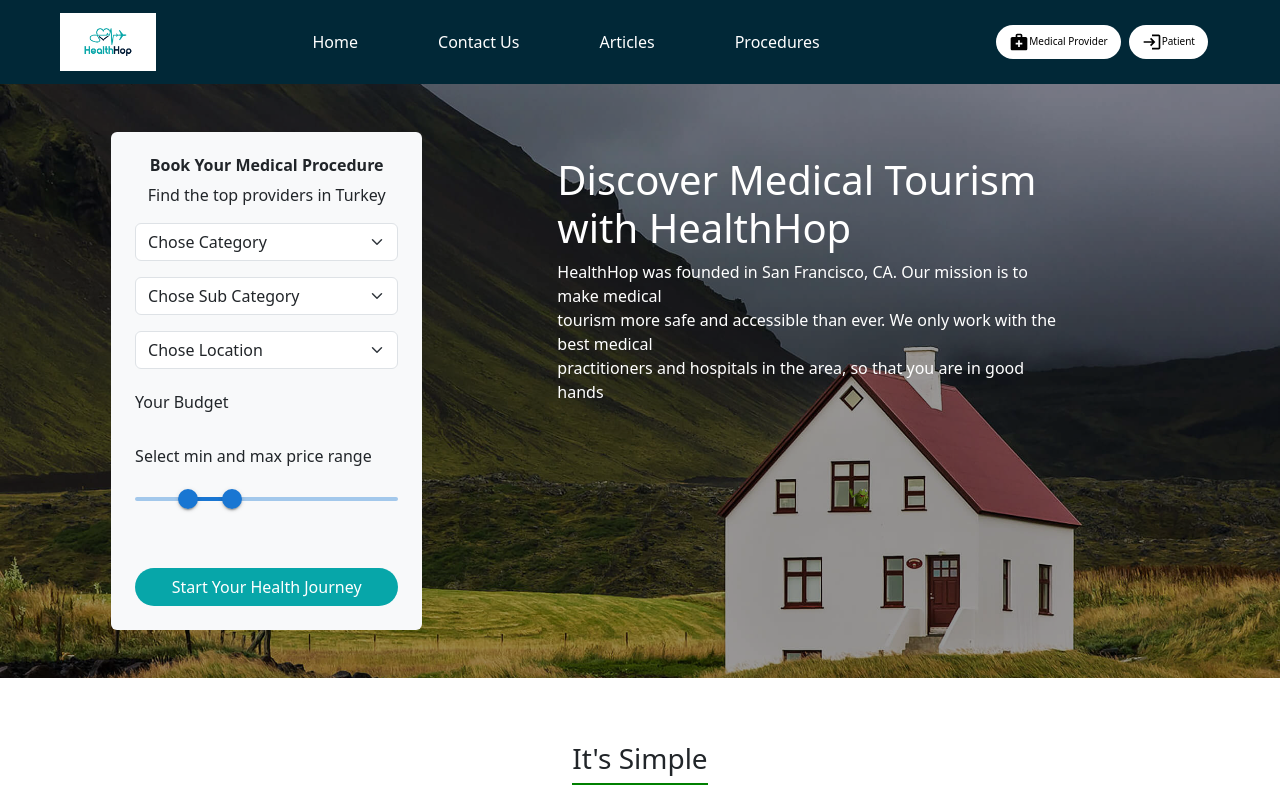
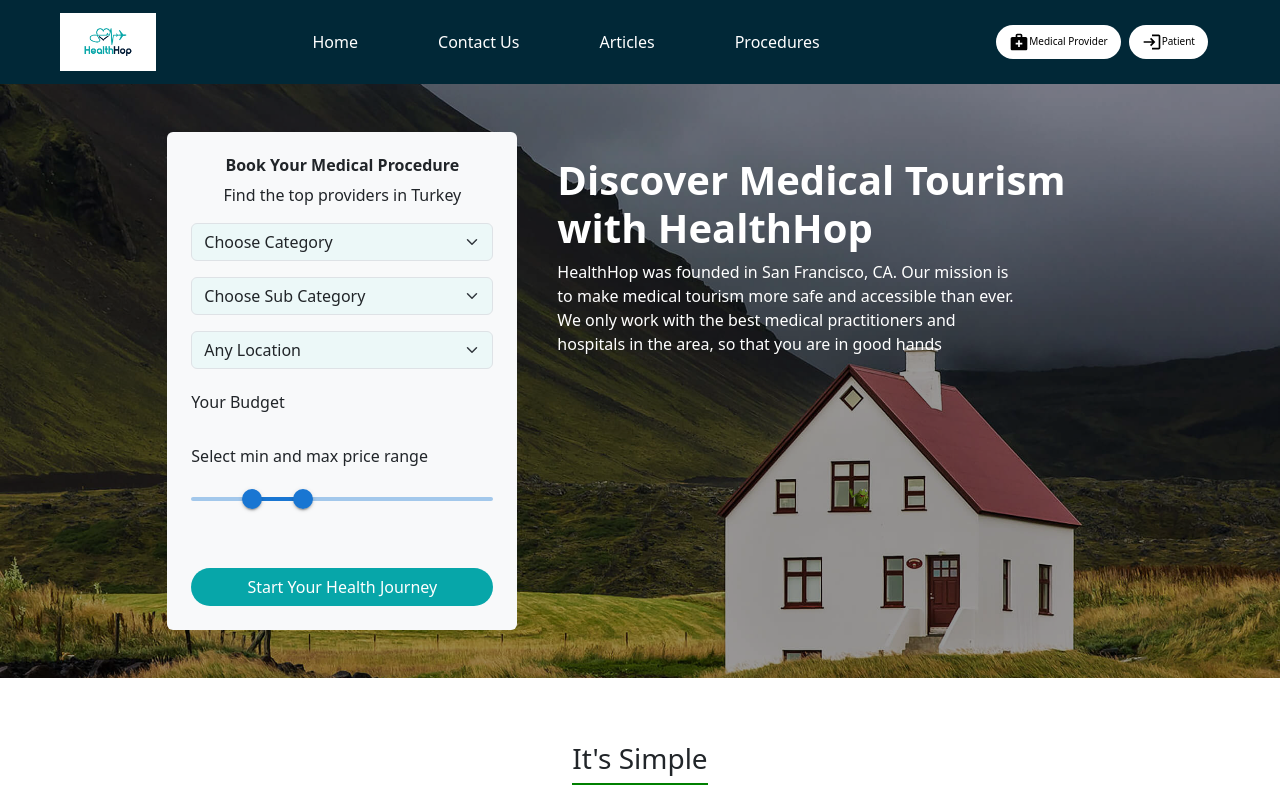
Before and after one commit to soniaFarhan/healthhop, a React (Create React App) app: page /Home in a window 1280 px wide. Shown: the top 786 px of the page. Built offline with nearby package versions, Linux system fonts and the light colour scheme.

Commit message:
home half

```diff
--- a/src/App.css
+++ b/src/App.css
@@ -443,6 +443,15 @@ ul li {text-align: start;}
 .place-card-medium{
   display: none !important;
 }
+.triangle-down {
+	width: 0;
+	height: 0;
+	border-left: 25px solid transparent;
+	border-right: 25px solid transparent;
+	border-top: 50px solid #555;
+}
+
+
 /* waleed css*/
 
 .w-fit{
@@ -450,11 +459,9 @@ ul li {text-align: start;}
   background-color: rgb(214,239,240);
   color: rgb(32,175,178);
 }
-
-.triangle-down {
-	width: 0;
-	height: 0;
-	border-left: 25px solid transparent;
-	border-right: 25px solid transparent;
-	border-top: 50px solid #555;
+select.bg-select{
+  background-color: rgb(236,248,248);
 }
+select.bg-select option{
+  background-color: rgb(255, 255, 255);
+}
--- a/src/pages/Home.jsx
+++ b/src/pages/Home.jsx
@@ -169,10 +169,10 @@ export const Home = () => {
         <div className="h-100">
           <div className="row gx-0 ">
             <div
-              className="col-lg-5 d-flex justify-content-center mt-5 mb-5"
+              className="col-lg-5 d-flex justify-content-lg-end justify-content-center mt-5 mb-5 pe-lg-3"
 
             >
-              <div className="col-md-7 bg-light rounded px-4 py-4"  style={{ maxWidth:" 400px", minHeight: "300px" }}>
+              <div className="col-md-7 bg-light rounded px-4 py-4"  style={{ minWidth:" 350px", minHeight: "300px" }}>
                 <h6 className="text-dark text-center fw-bold">
                   Book Your Medical Procedure
                 </h6>
@@ -180,37 +180,83 @@ export const Home = () => {
 
                 <div className="mb-3">
                   <select
-                    class="form-select"
+                    class="form-select bg-select"
                     aria-label="Default select example"
                   >
-                    <option selected>Chose Category</option>
-                    <option value="1">One</option>
-                    <option value="2">Two</option>
-                    <option value="3">Three</option>
+                    <option selected>Choose Category</option>
+                    <option value="1">Addiction Treatment</option>
+                    <option value="2">Aesthetics Nn-Surgical</option>
+                    <option value="3">Bone Marrow Transplant</option>
+                    <option value="4">Cancer Treatment</option>
+                    <option value="5">Cardiac Surgery</option>
+                    <option value="6">Cardiology</option>
+                    <option value="7">Cosmetic Surgery</option>
+                    <option value="8">Dermatology</option>
+                    <option value="9">Dialysis</option>
+                    <option value="10">Ears, Nose, Throat</option>
+                    <option value="11">Endocrinology</option>
+                    <option value="12">Gastroenterology</option>
+                    <option value="13">Hair Transplant</option>
+                    <option value="14">Hematology</option>
+                    <option value="15">Neurolgy</option>
+                    <option value="16">OB_GYN</option>
+                    <option value="17">Dental Care</option>
+                    <option value="18">Plastic Surgery / Aesthetic Surgery</option>
+                    <option value="19">Bariatic Surgery</option>
+                    <option value="20">Orthopedic Surgery</option>
+                    <option value="21">IVF/Fertility Treatment</option>
+                    <option value="22">Optometry/ Eye Surgery</option>
+                    <option value="23">Pediatrics</option>
+                    <option value="24">Sports Medicine</option>
+                    <option value="25">Stem Cell Therapy</option>
                   </select>
                 </div>
 
                 <div className="mb-3">
                   <select
-                    class="form-select"
+                    class="form-select  bg-select"
                     aria-label="Default select example"
                   >
-                    <option selected>Chose Sub Category</option>
-                    <option value="1">One</option>
-                    <option value="2">Two</option>
-                    <option value="3">Three</option>
+                    <option selected>Choose Sub Category</option>
+                    <option value="1">Addiction Treatment</option>
+                    <option value="2">Aesthetics Nn-Surgical</option>
+                    <option value="3">Bone Marrow Transplant</option>
+                    <option value="4">Cancer Treatment</option>
+                    <option value="5">Cardiac Surgery</option>
+                    <option value="6">Cardiology</option>
+                    <option value="7">Cosmetic Surgery</option>
+                    <option value="8">Dermatology</option>
+                    <option value="9">Dialysis</option>
+                    <option value="10">Ears, Nose, Throat</option>
+                    <option value="11">Endocrinology</option>
+                    <option value="12">Gastroenterology</option>
+                    <option value="13">Hair Transplant</option>
+                    <option value="14">Hematology</option>
+                    <option value="15">Neurolgy</option>
+                    <option value="16">OB_GYN</option>
+                    <option value="17">Dental Care</option>
+                    <option value="18">Plastic Surgery / Aesthetic Surgery</option>
+                    <option value="19">Bariatic Surgery</option>
+                    <option value="20">Orthopedic Surgery</option>
+                    <option value="21">IVF/Fertility Treatment</option>
+                    <option value="22">Optometry/ Eye Surgery</option>
+                    <option value="23">Pediatrics</option>
+                    <option value="24">Sports Medicine</option>
+                    <option value="25">Stem Cell Therapy</option>
                   </select>
                 </div>
 
                 <div>
                   <select
-                    class="form-select"
+                    class="form-select bg-select"
                     aria-label="Default select example"
                   >
-                    <option selected>Chose Location</option>
-                    <option value="1">One</option>
-                    <option value="2">Two</option>
-                    <option value="3">Three</option>
+                    <option selected>Any Location</option>
+                    <option value="1">-Istanbul</option>
+                    <option value="2">-Izmir</option>
+                    <option value="3">-Antalya</option>
+                    <option value="4">-Bursa</option>
+                    <option value="5">-Mugla (Fethiye, Marmaris, Bodrum)</option>
                   </select>
                 </div>
 
@@ -241,15 +287,15 @@ export const Home = () => {
               <div className="col-lg-9">
                 <div className="p-4">
 
-                <h1 style={{ color: "white" }}>
-                  Discover Medical Tourism <br />
+                <h1 className="fw-bold lh-3" style={{ color: "white" }}>
+                  Discover Medical Tourism
                   with HealthHop
                 </h1>
-                <p className="text-white">
+                <p className="text-white pe-lg-5">
                   HealthHop was founded in San Francisco, CA. Our mission is to
-                  make medical <br />
+                  make medical
                   tourism more safe and accessible than ever. We only work with
-                  the best medical <br />
+                  the best medical
                   practitioners and hospitals in the area, so that you are in
                   good hands
                 </p>
@@ -263,7 +309,7 @@ export const Home = () => {
       {/* simple section  */}
 
       <section className="py-5">
-        <div className="d-flex justify-content-center  py-3">
+        <div className="d-flex justify-content-center  py-3 mb-5">
           <h3
             style={{
               borderBottom: "2px solid green",
@@ -299,11 +345,11 @@ export const Home = () => {
                       lg={6}
                       sx={{ position: "relative"}}
                     >
-                      <Card className="" sx={{minHeight: 300 }}>
+                      <Card className="" sx={{height: 370 }}>
                         <CardMedia
                           component="img"
                           alt={card.title}
-                          height="140"
+                          height="240"
                           image={card.image}
                         />
                         <CardContent>
@@ -321,16 +367,16 @@ export const Home = () => {
                         </CardContent>
                       </Card>
                       <div
-                        className="d-flex justify-content-center align-items-center text-white px-2 py-2 white_space"
+                        className="d-flex justify-content-center align-items-center text-white px-2 py-2 white_space translate-middle"
                         style={{
                           width: "45px",
                           height: "45px",
                           borderRadius: "50%",
                           backgroundColor: "#07A6A9",
                           position: "absolute",
-                          top: "3px",
+                          top: "20px",
                           zIndex: "2000",
-                          left: "150px",
+                          left: "50%",
                           fontSize: "11px",
                         }}
                       >
```
